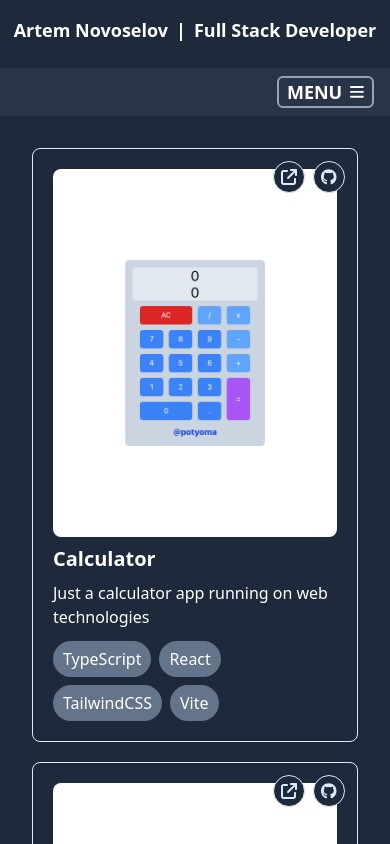
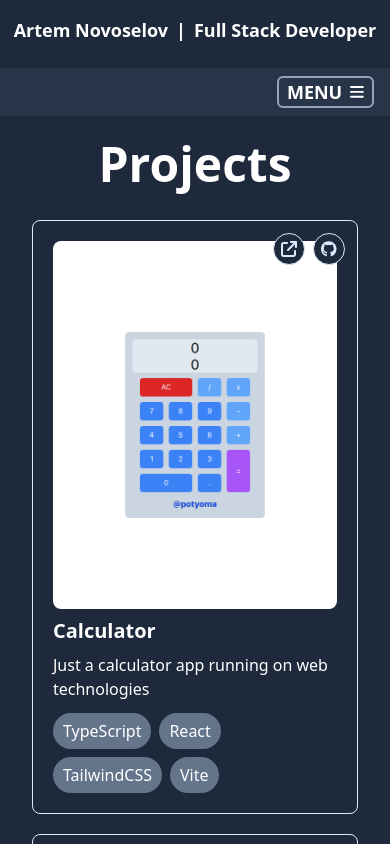
Before and after one commit to potyoma/portfolio, a Next.js app: page /work in a window 390 px wide. Shown: the top 844 px of the page. Built offline with nearby package versions, Linux system fonts and the light colour scheme.

Commit message:
feat: responsive work page

```diff
--- a/pages/work/index.tsx
+++ b/pages/work/index.tsx
@@ -45,7 +45,9 @@ const projects: Project[] = [
 ]
 
 const Work = () => (
-  <div className="grid grid-cols-1 md:grid-cols-2 lg:grid-cols-3 content-center  gap-5 p-8">
+  <div>
+    <h1 className="text-center mt-6 font-bold text-5xl">Projects</h1>
+    <div className="grid grid-cols-1 md:grid-cols-2 lg:grid-cols-3 2xl:grid-cols-4 content-center  gap-5 p-8">
       {projects.map(p => (
         <ProjectCard
           key={p.name}
@@ -59,6 +61,7 @@ const Work = () => (
         </ProjectCard>
       ))}
     </div>
+  </div>
 )
 
 export default Work
```
Lines whose indentation alone changed are shown as unchanged.
